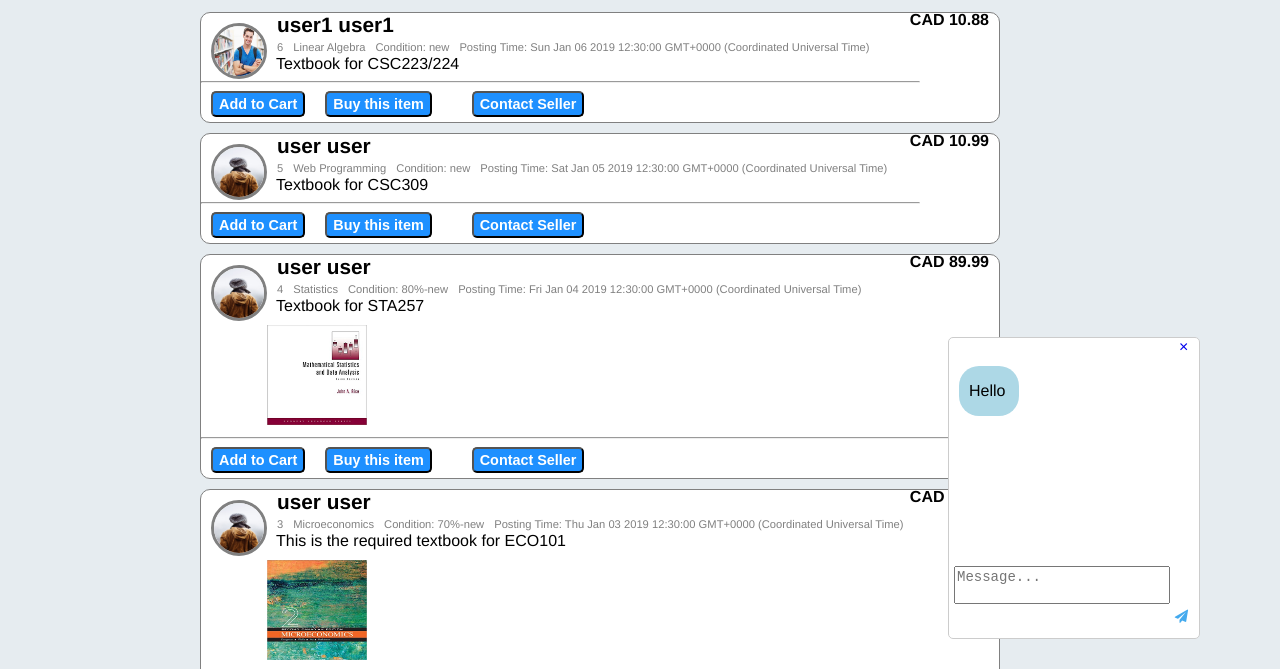
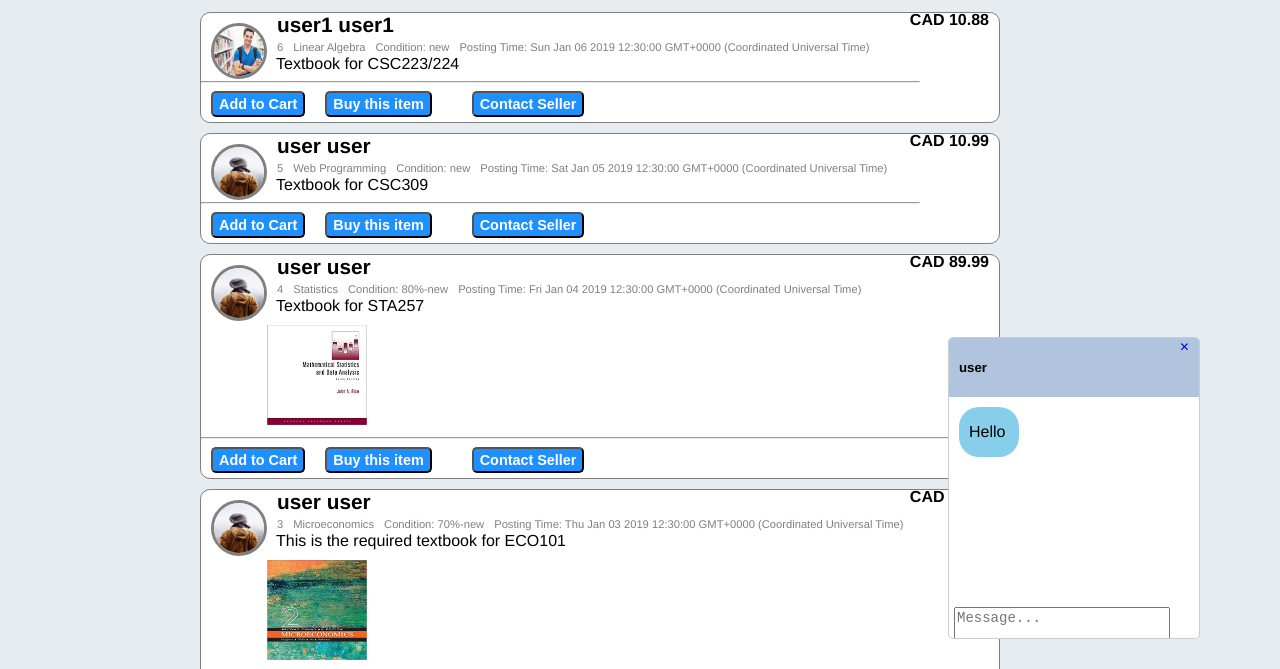
Before and after one commit to RuiqiW/BookExchange, a plain HTML site: page pages/items.html in a window 1280 px wide. Both pictures are taken after a click on the element 920 px from the left and 46 px from the top of the page. Shown: the part 131-800 px from the top of the page. Drawn offline with nearby package versions, Linux system fonts and the light colour scheme.

Commit message:
chat box

```diff
--- a/pages/items.html
+++ b/pages/items.html
@@ -19,9 +19,12 @@
 <!--Chat Box-->
 <div id="chatRoom">
 
-    <!--close button-->
-    <div id="chatHide">
-        <a href="#">&times;</a>
+    <div id="chatTitle">
+        <h5 id="chatName">user</h5>
+        <!--close button-->
+        <div id="chatHide">
+            <a href="#">&times;</a>
+        </div>
     </div>
 
     <!--messages-->
--- a/styles/chatbox.css
+++ b/styles/chatbox.css
@@ -12,14 +12,25 @@
     overflow: hidden;
 }
 
-#chatHide {
+#chatTitle{
     display: block;
+    background-color: lightsteelblue;
+}
+
+#chatName {
+    display: inline-block;
+    margin-left: 10px;
+}
+
+#chatHide{
+    display: inline-block;
+    float: right;
+    margin-right: 10px;
 }
 
 #chatHide a{
     text-decoration: none;
     display: inline;
-    margin-left: 230px;
 }
 
 #chatShow:hover{
@@ -59,7 +70,7 @@
     display: inline-block;
     min-width: 60px;
     max-width: 150px;
-    background-color: lightblue;
+    background-color: skyblue;
     border-radius: 20px;
 }
 
```
Also changed, not shown: pages/adminDashboard.html (+6 -4 lines), pages/userProfile.html (+4 -0 lines).
